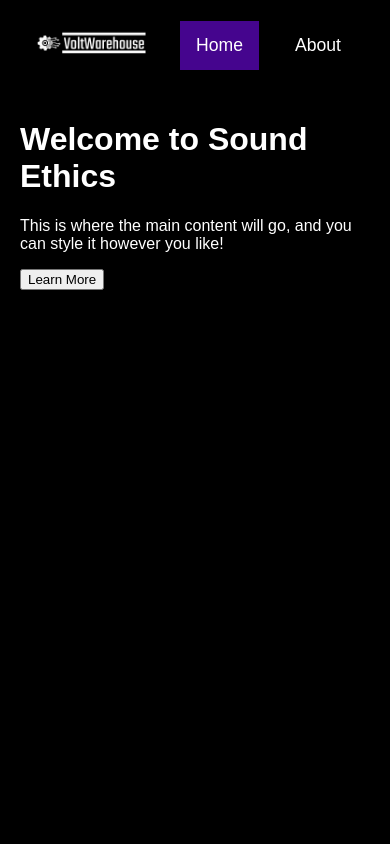
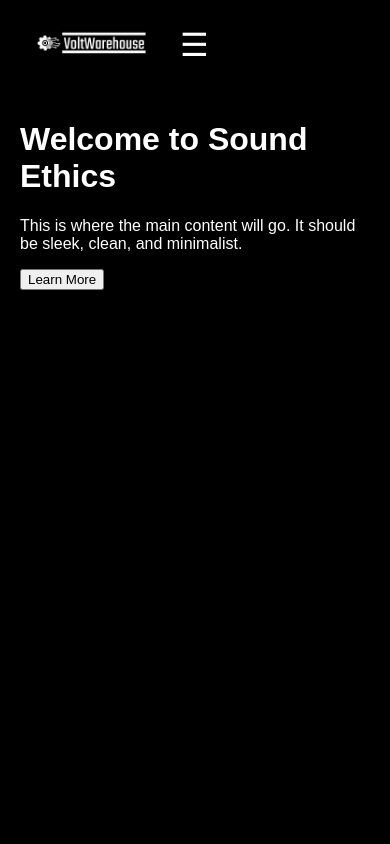
Before and after one commit to aditiakulk/voltwarehouse, a React app: page / in a window 390 px wide. Shown: the top 844 px of the page. Built offline with nearby package versions, Linux system fonts and the light colour scheme.

Commit message:
changes to css and tsx files to make it more interactive

```diff
--- a/src/App.css
+++ b/src/App.css
@@ -6,6 +6,42 @@ body {
   font-family: Arial, sans-serif;
   background-color: #000000; /* Black background */
   color: white; /* White text for better contrast */
+}
+
+/* Loading screen */
+.loading-screen {
+  display: flex;
+  justify-content: center;
+  align-items: center;
+  position: fixed;
+  top: 0;
+  left: 0;
+  width: 100vw;
+  height: 100vh;
+  background-color: black;
+  z-index: 10000; /* Ensure it is above all other elements */
+}
+
+.loading-screen img {
+  height: 150px; /* Logo size */
+  animation: pulse 1.5s infinite;
+}
+
+@keyframes pulse {
+  0% {
+    transform: scale(1);
+  }
+  50% {
+    transform: scale(1.1);
+  }
+  100% {
+    transform: scale(1);
+  }
+}
+
+/* Hide the loading screen after content is ready */
+.loaded .loading-screen {
+  display: none;
 }
 
 /* Navbar styling */
@@ -24,14 +60,14 @@ body {
   z-index: 1000;
 }
 
-/* Logo styling - bigger logo */
+/* Logo styling */
 .navbar-logo {
   padding: 10px 20px;
 }
 
 .navbar-logo img {
-  height: 140px; /* Larger logo to match navbar size */
-  object-fit: contain; /* Ensures the logo maintains its aspect ratio */
+  height: 140px; /* Larger logo */
+  object-fit: contain;
 }
 
 /* Navbar links */
@@ -41,12 +77,12 @@ body {
   list-style: none;
   display: flex;
   flex-grow: 1;
-  justify-content: flex-end; /* Align links to the right */
-  align-items: center; /* Center align vertically */
+  justify-content: flex-end;
+  align-items: center;
 }
 
 .navbar li {
-  margin-right: 20px; /* Space out the navbar items */
+  margin-right: 20px;
 }
 
 .navbar li a {
@@ -55,36 +91,77 @@ body {
   text-align: center;
   padding: 14px 16px;
   text-decoration: none;
-  font-size: 1.1em; /* Slightly larger font for links */
+  font-size: 1.1em;
 }
 
 .navbar li a:hover:not(.active) {
   background-color: #111;
 }
 
-/* Active link style */
 .active {
   background-color: #45058e;
 }
 
+/* Hamburger menu for mobile */
+.hamburger {
+  display: none;
+  cursor: pointer;
+  font-size: 2rem;
+  color: white;
+}
+
+.navbar.active ul {
+  display: block;
+  position: absolute;
+  right: 0;
+  top: 90px;
+  background-color: black;
+  width: 200px;
+  padding: 20px;
+}
+
+@media (max-width: 768px) {
+  .hamburger {
+    display: block;
+  }
+  .navbar ul {
+    display: none;
+    flex-direction: column;
+  }
+}
+
 /* Content styling */
 .content {
-  padding: 100px 20px; /* Adjusted padding to avoid navbar overlap */
-  margin-top: 120px; /* Increased margin to account for the reduced navbar height */
-  background-color: #000000; /* Black background for content */
-  min-height: calc(100vh - 150px); /* Ensure content takes up full height of the page */
-  color: white; /* Ensure text inside content is white */
-  box-shadow: 0 0 10px rgba(0, 0, 0, 0.5); /* Subtle shadow */
+  padding: 100px 20px;
+  margin-top: 120px;
+  background-color: #000000;
+  min-height: calc(100vh - 150px);
+  color: white;
+  box-shadow: 0 0 10px rgba(0, 0, 0, 0.5);
   border-radius: 8px;
-  max-width: 1200px; /* Width constraint for content */
-  margin: 0 auto; /* Center content horizontally */
+  max-width: 1200px;
+  margin: 0 auto;
+}
+
+/* Animated text */
+.animated-text {
+  opacity: 0;
+  transform: scale(0.8);
+  animation: fadeInText 2s forwards ease-in-out;
+}
+
+@keyframes fadeInText {
+  to {
+    opacity: 1;
+    transform: scale(1);
+  }
 }
 
 /* Footer */
 footer {
   text-align: center;
   padding: 20px;
-  background-color: #000000; /* Match footer to black background */
+  background-color: #000000;
   color: #fff;
   position: relative;
   margin-top: 50px;
--- a/src/App.tsx
+++ b/src/App.tsx
@@ -1,15 +1,38 @@
-import React from 'react';
+import React, { useState, useEffect } from 'react';
 import './App.css';
 import logo from './assets/logo.png'; // Assuming your logo is in 'assets' folder
 
 const App: React.FC = () => {
+  const [loading, setLoading] = useState(true);
+  const [menuOpen, setMenuOpen] = useState(false);
+
+  // Simulate loading delay
+  useEffect(() => {
+    const timer = setTimeout(() => setLoading(false), 3000); // Simulates 3 seconds of loading
+    return () => clearTimeout(timer);
+  }, []);
+
   return (
+    <div className={`App ${!loading ? 'loaded' : ''}`}>
+      {/* Loading screen */}
+      {loading && (
+        <div className="loading-screen">
+          <img src={logo} alt="Loading Logo" />
+        </div>
+      )}
+
+      {/* Main content */}
+      {!loading && (
         <div>
-      {/* Navbar */}
-      <nav className="navbar">
+          <nav className={`navbar ${menuOpen ? 'active' : ''}`}>
             <div className="navbar-logo">
               <img src={logo} alt="Logo" />
             </div>
+
+            <div className="hamburger" onClick={() => setMenuOpen(!menuOpen)}>
+              &#9776; {/* Hamburger icon */}
+            </div>
+
             <ul>
               <li><a className="active" href="#home">Home</a></li>
               <li><a href="#about">About</a></li>
@@ -18,17 +41,17 @@ const App: React.FC = () => {
             </ul>
           </nav>
 
-      {/* Main content */}
           <div className="content">
-        <h1>Welcome to Sound Ethics</h1>
-        <p>This is where the main content will go, and you can style it however you like!</p>
+            <h1 className="animated-text">Welcome to Sound Ethics</h1>
+            <p>This is where the main content will go. It should be sleek, clean, and minimalist.</p>
             <button>Learn More</button>
           </div>
 
-      {/* Footer */}
           <footer>
             <p>&copy; 2024 Sound Ethics</p>
           </footer>
+        </div>
+      )}
     </div>
   );
 };
```
Lines whose indentation alone changed are shown as unchanged.
